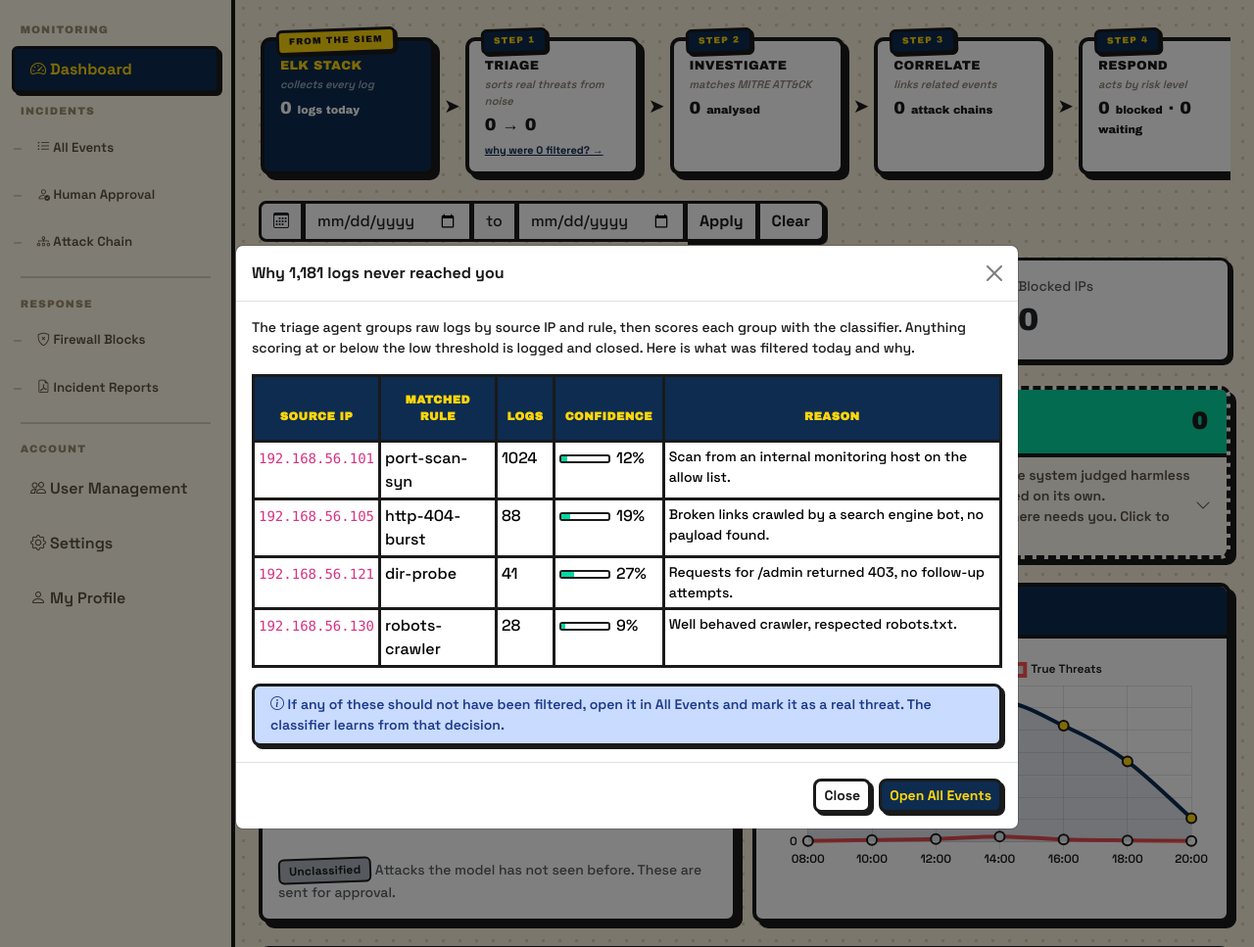
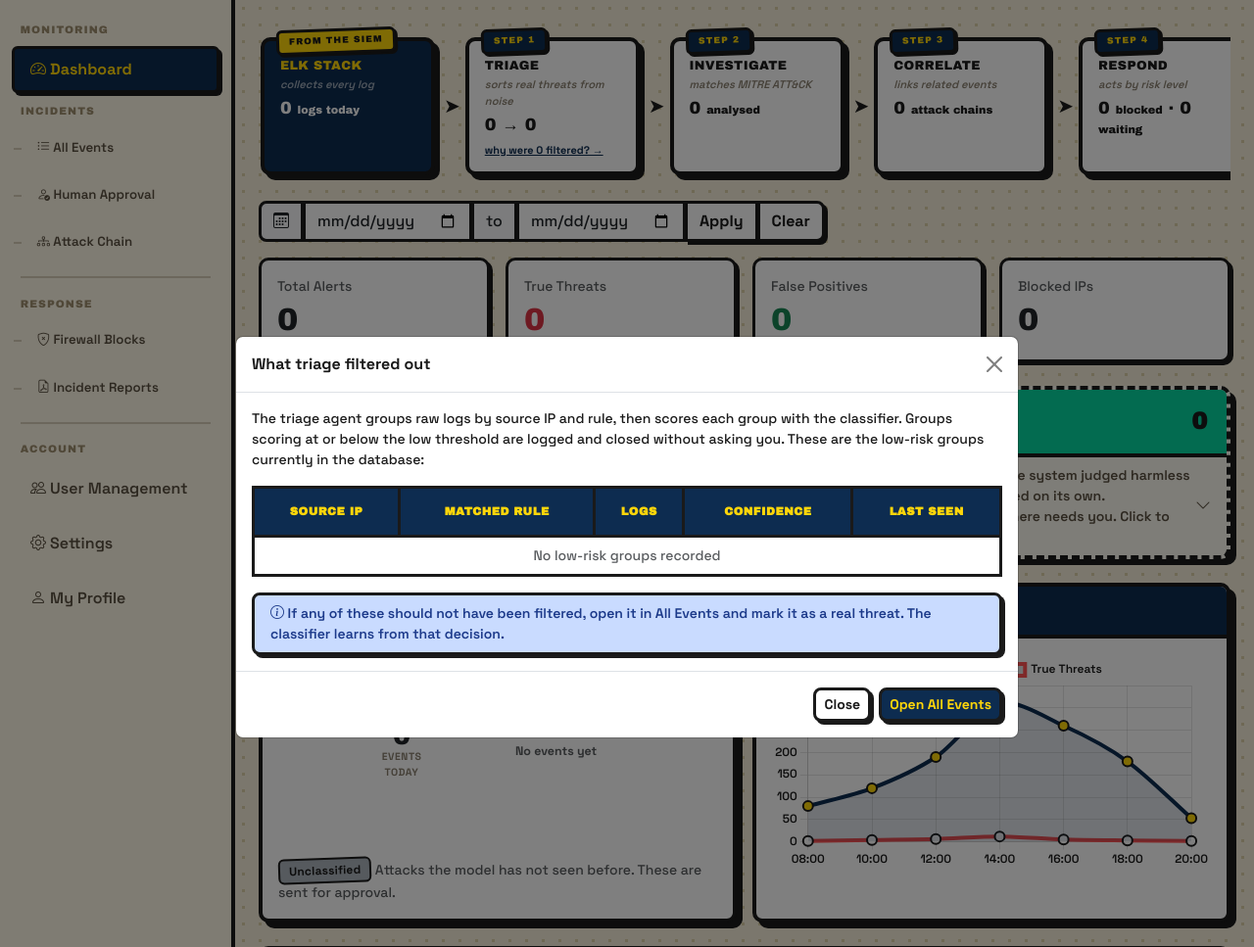
Before and after one commit to cxuan03/CyREN, a Flask app: page / in a window 1280 px wide, after a click that opens the changed part. Shown: the part 77-1044 px from the top of the page at 98% size. Run offline with Flask 3, Linux system fonts and the light colour scheme; the visitor is signed in with stand-in values (Sample User, id 1); data that the repository does not hold is empty.

Commit message:
fix(ui): triage modal shows real low-risk groups instead of mock rows
Co-Authored-By: Claude Fable 5 <noreply@anthropic.com>

```diff
--- a/app/templates/index.html
+++ b/app/templates/index.html
@@ -1954,40 +1954,21 @@
   <div class="modal-dialog modal-lg modal-dialog-centered modal-dialog-scrollable">
     <div class="modal-content">
       <div class="modal-header">
-        <h6 class="modal-title mb-0">Why 1,181 logs never reached you</h6>
+        <h6 class="modal-title mb-0">What triage filtered out</h6>
         <button type="button" class="btn-close" data-bs-dismiss="modal"></button>
       </div>
       <div class="modal-body">
         <p class="small">
           The triage agent groups raw logs by source IP and rule, then scores each group with
-          the classifier. Anything scoring at or below the low threshold is logged and closed.
-          Here is what was filtered today and why.
+          the classifier. Groups scoring at or below the low threshold are logged and closed
+          without asking you. These are the low-risk groups currently in the database:
         </p>
         <table class="table table-bordered table-sm">
           <thead>
-            <tr><th>Source IP</th><th>Matched Rule</th><th>Logs</th><th>Confidence</th><th>Reason</th></tr>
+            <tr><th>Source IP</th><th>Matched Rule</th><th>Logs</th><th>Confidence</th><th>Last Seen</th></tr>
           </thead>
-          <tbody>
-            <tr>
-              <td><code>192.168.56.101</code></td><td>port-scan-syn</td><td>1024</td>
-              <td><span class="conf-mini"><div style="width:12%;background:#06d6a0"></div></span>12%</td>
-              <td class="small">Scan from an internal monitoring host on the allow list.</td>
-            </tr>
-            <tr>
-              <td><code>192.168.56.105</code></td><td>http-404-burst</td><td>88</td>
-              <td><span class="conf-mini"><div style="width:19%;background:#06d6a0"></div></span>19%</td>
-              <td class="small">Broken links crawled by a search engine bot, no payload found.</td>
-            </tr>
-            <tr>
-              <td><code>192.168.56.121</code></td><td>dir-probe</td><td>41</td>
-              <td><span class="conf-mini"><div style="width:27%;background:#06d6a0"></div></span>27%</td>
-              <td class="small">Requests for /admin returned 403, no follow-up attempts.</td>
-            </tr>
-            <tr>
-              <td><code>192.168.56.130</code></td><td>robots-crawler</td><td>28</td>
-              <td><span class="conf-mini"><div style="width:9%;background:#06d6a0"></div></span>9%</td>
-              <td class="small">Well behaved crawler, respected robots.txt.</td>
-            </tr>
+          <tbody id="triageBody">
+            <tr><td colspan="5" class="text-muted small text-center py-2">Loading...</td></tr>
           </tbody>
         </table>
         <div class="alert alert-info py-2 small mb-0">
@@ -3045,6 +3026,20 @@ async function verifyAndUnlock() {
   document.addEventListener('DOMContentLoaded', function () {
     var vu = document.getElementById('verifyUser');
     if (vu) vu.value = (window.CURRENT_USER || {}).username || '';
+
+    /* triage modal: fill with the real low-risk groups when opened */
+    var tm = document.getElementById('triageModal');
+    if (tm) tm.addEventListener('show.bs.modal', async function () {
+      var data;
+      try { data = await apiGet('/api/events?risk=low'); } catch (e) { return; }
+      setHTML('triageBody', data.map(function (e2) {
+        return '<tr><td><code>' + esc(e2.source_ip) + '</code></td>' +
+          '<td>' + esc(e2.rule || '-') + '</td>' +
+          '<td>' + fmt(e2.log_count) + '</td>' +
+          '<td>' + confMini(e2.confidence) + '</td>' +
+          '<td><small>' + fmtDT(e2.last_seen) + '</small></td></tr>';
+      }).join('') || '<tr><td colspan="5" class="text-muted small text-center py-2">No low-risk groups recorded</td></tr>');
+    });
   });
 })();
 </script>
```
